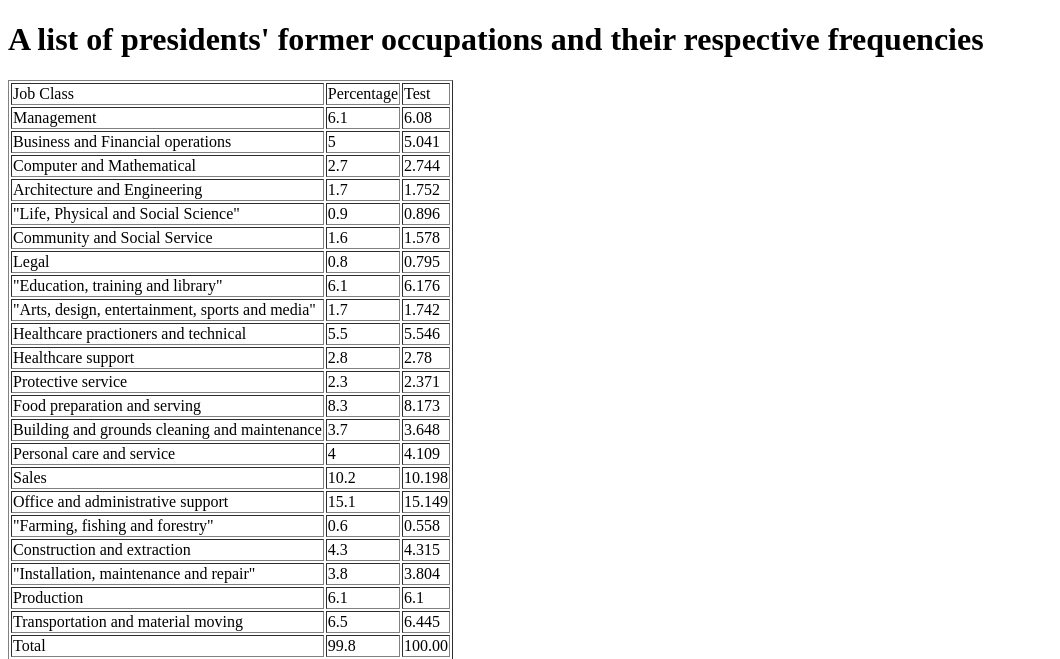
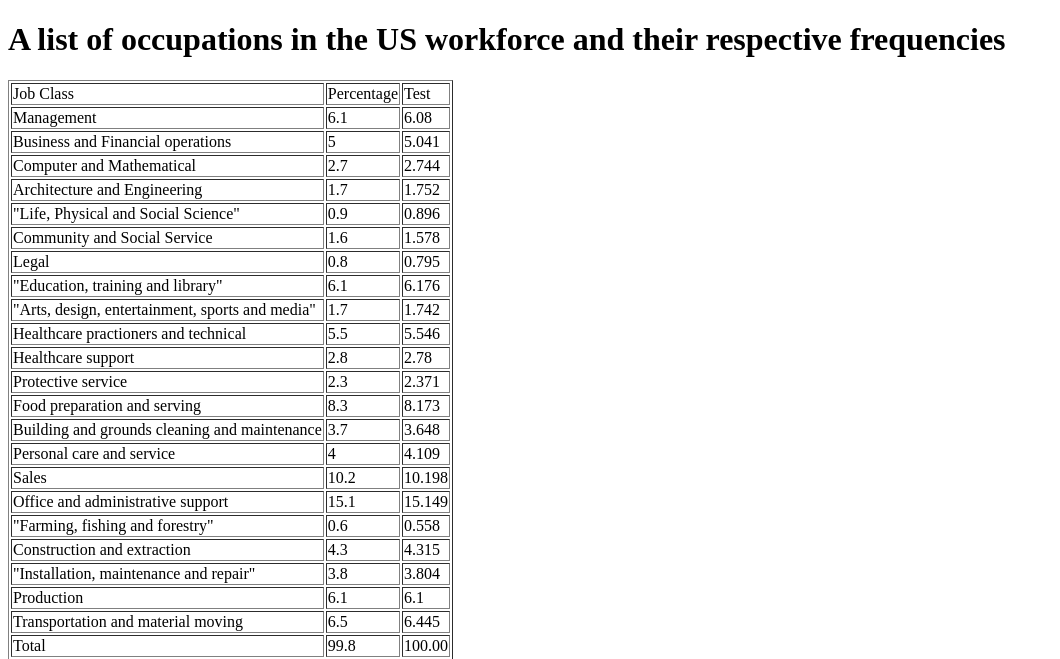
Before and after one commit to nfichter/NF-occu-table, a Flask app: page /occupations in a window 1280 px wide. Shown: the top 659 px of the page, without its empty margins (0-1060 px from the left). Run offline with Flask 2, Linux system fonts and the light colour scheme.

Commit message:
I read the description of the csv wrong

```diff
--- a/templates/occTable.html
+++ b/templates/occTable.html
@@ -12,7 +12,7 @@ HW03 -- ...and Now Enjoy its Contents
     <title>Occupations</title>
   </head>
   <body>
-    <h1>A list of presidents' former occupations and their respective frequencies</h1>
+    <h1>A list of occupations in the US workforce and their respective frequencies</h1>
     <table border="1">
       {%- for row in occList %}
       <tr>
```
